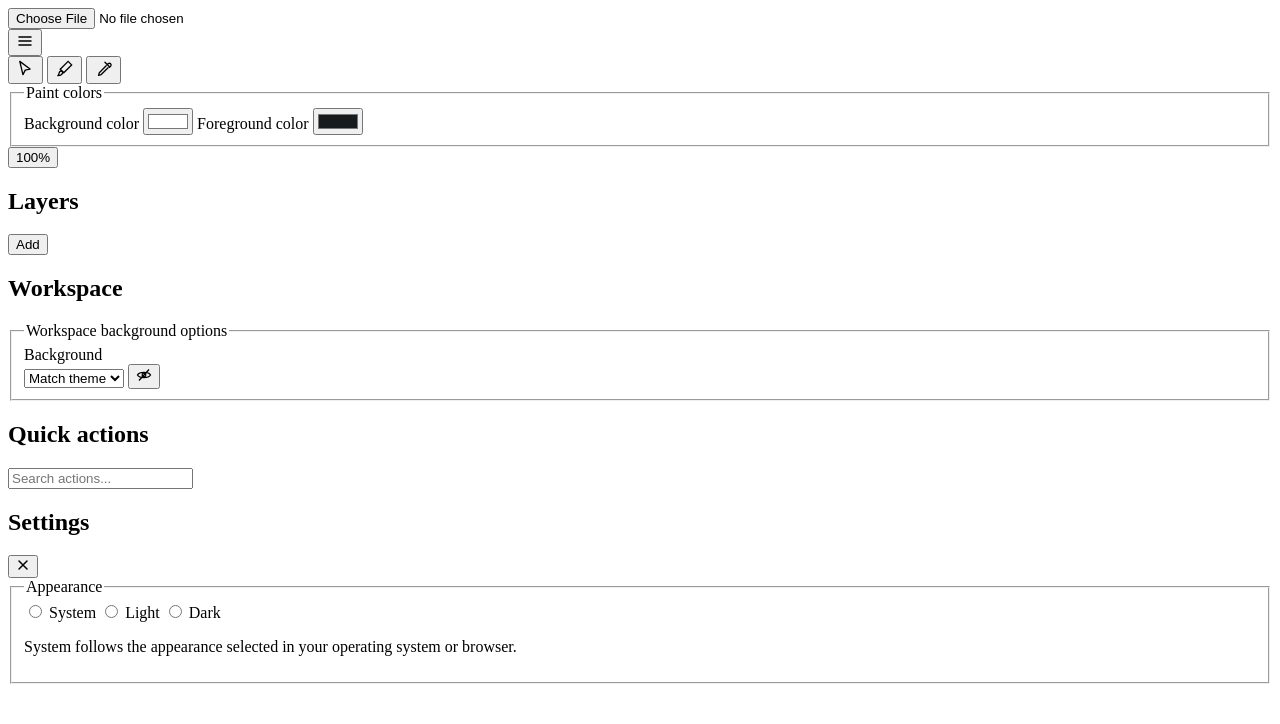
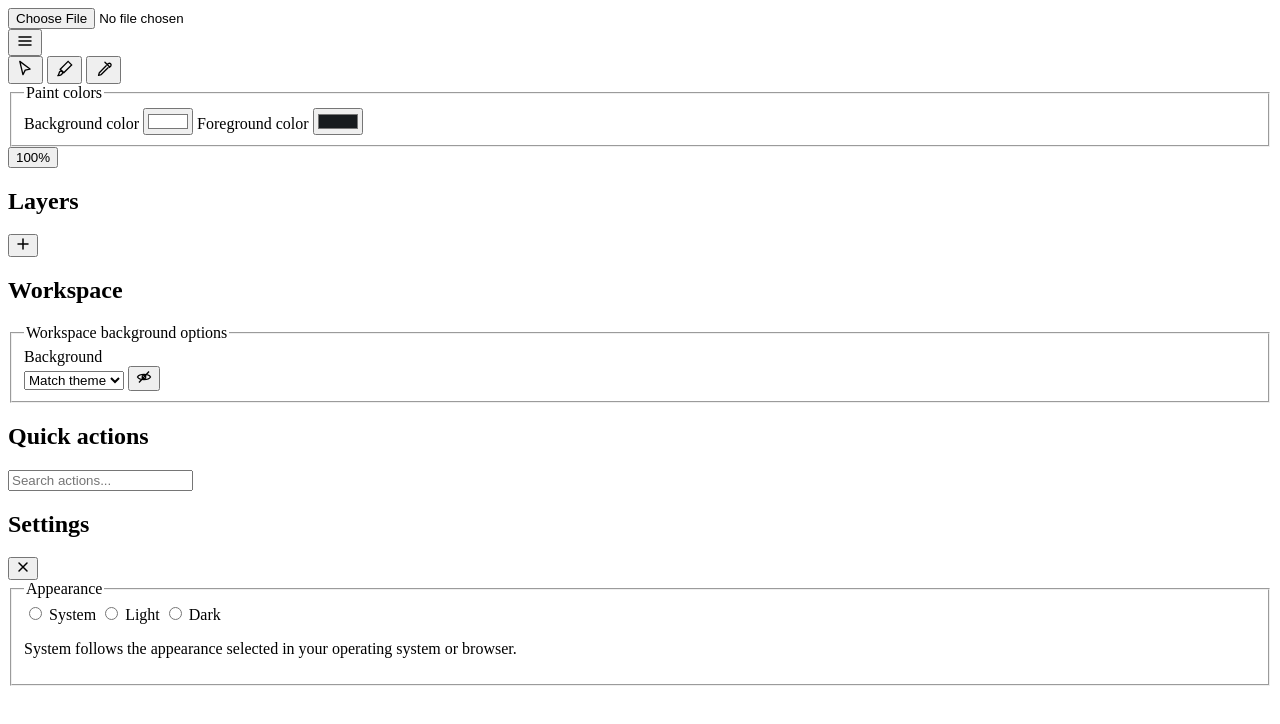
Before and after one commit to graysonlang/pixelf, a Solid app: page app/index.html in a window 1280 px wide. Built offline with nearby package versions, Linux system fonts and the light colour scheme; files whose address does not match are found by name.

Commit message:
Use plus icon for layer add menu

```diff
--- a/app/index.html
+++ b/app/index.html
@@ -124,9 +124,15 @@
             id="add-menu-button"
             class="add-menu-button"
             type="button"
+            aria-label="Add to composite"
             aria-controls="add-menu"
             aria-expanded="false"
-          >Add</button>
+            title="Add to composite"
+          >
+            <svg width="14" height="14" viewBox="0 0 14 14" aria-hidden="true">
+              <path d="M7 2v10M2 7h10" fill="none" stroke="currentColor" stroke-width="1.5" stroke-linecap="round"></path>
+            </svg>
+          </button>
         </header>
         <div id="layer-tree" class="layer-tree" role="tree" aria-label="Layers and composite"></div>
         <div
--- a/app/styles.css
+++ b/app/styles.css
@@ -422,8 +422,12 @@ button:disabled {
 }
 
 .add-menu-button {
-  font-size: 11px;
-  padding: 5px 9px;
+  align-items: center;
+  display: flex;
+  height: 26px;
+  justify-content: center;
+  padding: 0;
+  width: 26px;
 }
 
 .zoom-menu-button {
```
